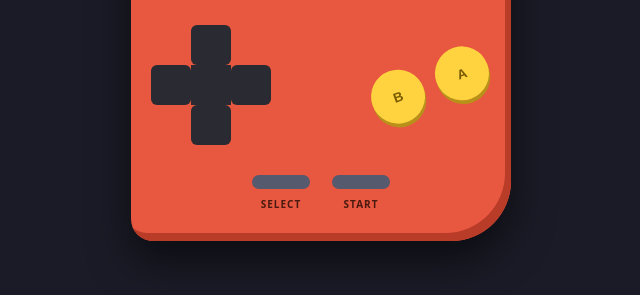
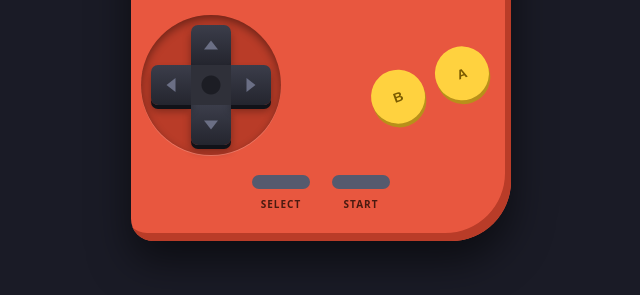
Before and after one commit to tlscksgur/GameBoy, a plain HTML site: page index.html in a window 1280 px wide. Shown: the part 455-750 px from the top of the page, without its empty margins (319-959 px from the left). Drawn offline with Linux system fonts and the light colour scheme.

Commit message:
Give the D-pad a 3D cross look with arrows, center dimple and press state
Co-Authored-By: Claude Opus 5.5 <noreply@anthropic.com>

```diff
--- a/index.html
+++ b/index.html
@@ -15,10 +15,24 @@
   .brand { color:#9aa0b8; font:italic 700 12px system-ui; letter-spacing:2px; margin-top:8px; }
   .controls { display:flex; justify-content:space-between; align-items:center; margin-top:28px; }
   .dpad { position:relative; width:120px; height:120px; }
-  .dpad button { position:absolute; width:40px; height:40px; background:var(--btn); border:0; border-radius:6px; }
-  .dpad [data-k=up]{left:40px;top:0} .dpad [data-k=down]{left:40px;bottom:0}
-  .dpad [data-k=left]{left:0;top:40px} .dpad [data-k=right]{right:0;top:40px}
-  .dpad::after { content:""; position:absolute; left:40px; top:40px; width:40px; height:40px; background:var(--btn); }
+  /* recessed well the cross sits in */
+  .dpad::before { content:""; position:absolute; inset:-10px; border-radius:50%; background:var(--body-dark);
+    box-shadow:inset 0 4px 8px #0006, 0 1px 0 #fff3; }
+  .dpad button { position:absolute; width:40px; height:40px; border:0; background:linear-gradient(#3b3d4a,#24252e);
+    box-shadow:0 4px 0 #111218, 0 6px 8px #0005; }
+  .dpad [data-k=up]{left:40px;top:0;border-radius:7px 7px 0 0} .dpad [data-k=down]{left:40px;bottom:0;border-radius:0 0 7px 7px}
+  .dpad [data-k=left]{left:0;top:40px;border-radius:7px 0 0 7px} .dpad [data-k=right]{right:0;top:40px;border-radius:0 7px 7px 0}
+  /* arrow triangles */
+  .dpad button::before { content:""; position:absolute; left:50%; top:50%; transform:translate(-50%,-50%); border:7px solid transparent; }
+  .dpad [data-k=up]::before{border-bottom:9px solid var(--ar,#6b6f85);border-top-width:0}
+  .dpad [data-k=down]::before{border-top:9px solid var(--ar,#6b6f85);border-bottom-width:0}
+  .dpad [data-k=left]::before{border-right:9px solid var(--ar,#6b6f85);border-left-width:0}
+  .dpad [data-k=right]::before{border-left:9px solid var(--ar,#6b6f85);border-right-width:0}
+  /* center hub with a thumb dimple */
+  .dpad::after { content:""; position:absolute; left:40px; top:40px; width:40px; height:40px; pointer-events:none;
+    background:radial-gradient(circle,#1c1d24 0 9px,#2f3039 10px); }
+  .dpad button.on { transform:translateY(3px); box-shadow:0 1px 0 #111218; filter:none; background:linear-gradient(#2f3039,#1d1e25); }
+  .dpad button.on { --ar:#c8cce0; }
   .ab { display:flex; gap:14px; transform:rotate(-20deg); }
   .ab button { width:54px; height:54px; border-radius:50%; border:0; background:var(--ab); font-weight:800; color:#7a5a00; box-shadow:0 4px 0 #b8901a; }
   .sys { display:flex; justify-content:center; gap:22px; margin-top:26px; }
```
